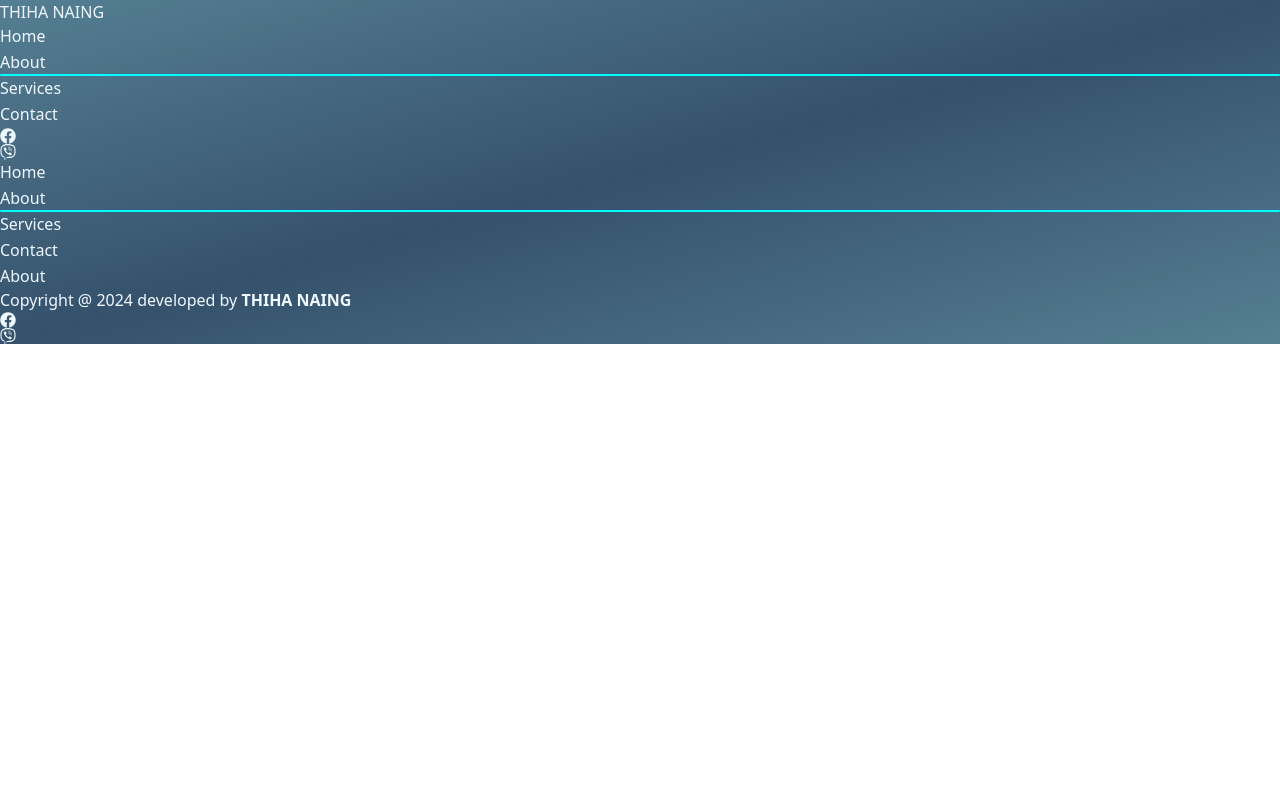
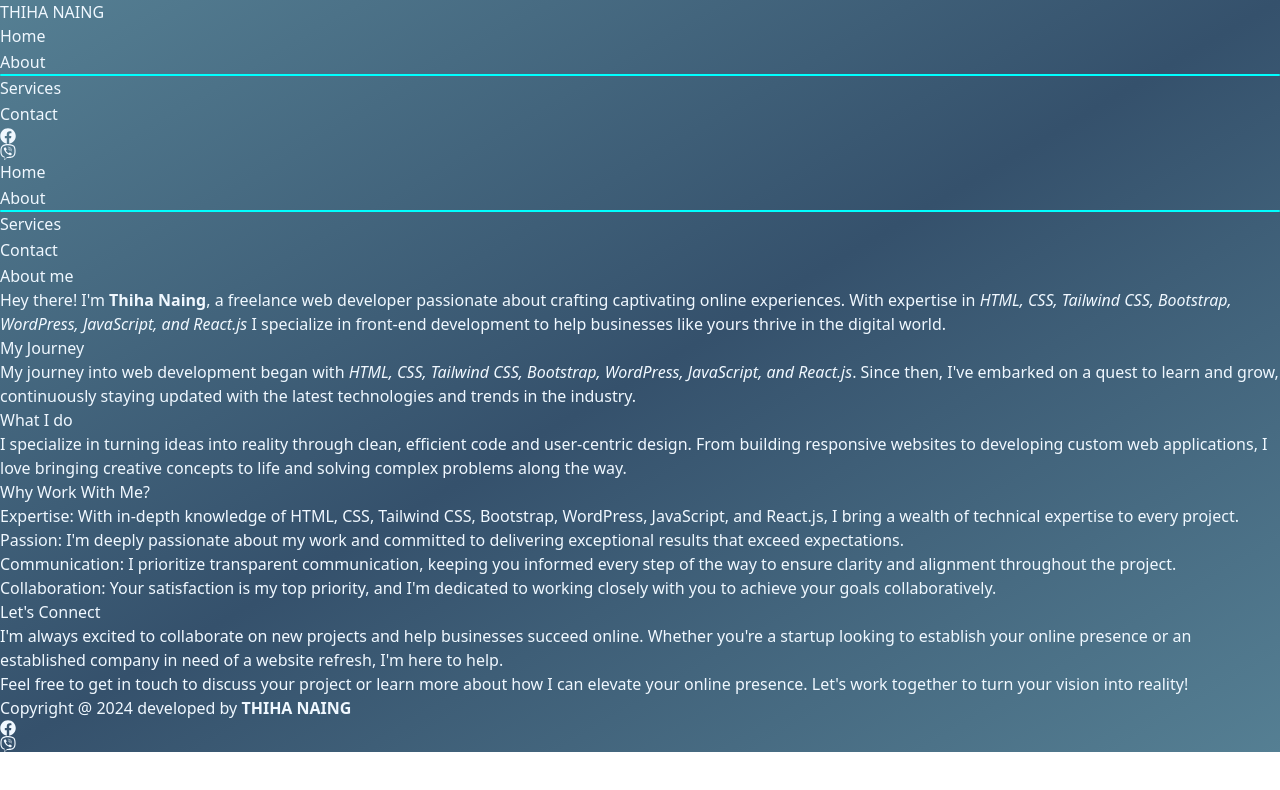
Before and after one commit to Thihanaing27/thihanaing, a React (Vite) app: page /thihanaing/about in a window 1280 px wide. Shown: the top 790 px of the page. Built offline with nearby package versions, Linux system fonts and the light colour scheme; the HTML template or start-up script is replaced by a standard one.

Commit message:
added: About page

```diff
--- /dev/null
+++ b/src/Component/AboutContent/AboutContent.jsx
@@ -0,0 +1,91 @@
+export const AboutContent = () => {
+  return (
+    <div className="w-2/3 flex flex-col gap-4 my-8">
+      {/* about me */}
+      <div className=" border-b-[2px] border-sky-500 px-4 py-2">
+        <h1 className="text-center text-lg font-semibold tracking-widest underline pb-4">
+          About me
+        </h1>
+        <p className="">
+          Hey there! I'm <b>Thiha Naing</b>, a freelance web developer
+          passionate about crafting captivating online experiences. With
+          expertise in{" "}
+          <i>
+            HTML, CSS, Tailwind CSS, Bootstrap, WordPress, JavaScript, and
+            React.js
+          </i>{" "}
+          I specialize in front-end development to help businesses like yours
+          thrive in the digital world.
+        </p>
+      </div>
+      <div className=" border-b-[2px] border-sky-500 px-4 py-2">
+        <h1 className="text-center text-lg font-semibold tracking-widest underline pb-4">
+          My Journey
+        </h1>
+        <p>
+          My journey into web development began with{" "}
+          <i>
+            HTML, CSS, Tailwind CSS, Bootstrap, WordPress, JavaScript, and
+            React.js
+          </i>
+          . Since then, I've embarked on a quest to learn and grow, continuously
+          staying updated with the latest technologies and trends in the
+          industry.
+        </p>
+      </div>
+      <div className=" border-b-[2px] border-sky-500 px-4 py-2">
+        <h1 className="text-center text-lg font-semibold tracking-widest underline pb-4">
+          What I do
+        </h1>
+        <p>
+          I specialize in turning ideas into reality through clean, efficient
+          code and user-centric design. From building responsive websites to
+          developing custom web applications, I love bringing creative concepts
+          to life and solving complex problems along the way.
+        </p>
+      </div>
+      <div className="border-b-[2px] border-sky-500 px-4 py-2">
+        <h1 className="text-center text-lg underline pb-4">
+          Why Work With Me?
+        </h1>
+        <ul className="md:flex gap-2 justify-center items-center">
+          <li className="border-[2px] border-green-300 rounded-xl px-4 my-2">
+            Expertise: With in-depth knowledge of HTML, CSS, Tailwind CSS,
+            Bootstrap, WordPress, JavaScript, and React.js, I bring a wealth of
+            technical expertise to every project.
+          </li>
+          <li className="border-[2px] border-green-300 rounded-xl px-4 my-2">
+            Passion: I'm deeply passionate about my work and committed to
+            delivering exceptional results that exceed expectations.
+          </li>
+          <li className="border-[2px] border-green-300 rounded-xl px-4 my-2">
+            Communication: I prioritize transparent communication, keeping you
+            informed every step of the way to ensure clarity and alignment
+            throughout the project.
+          </li>
+          <li className="border-[2px] border-green-300 rounded-xl px-4 my-2">
+            Collaboration: Your satisfaction is my top priority, and I'm
+            dedicated to working closely with you to achieve your goals
+            collaboratively.
+          </li>
+        </ul>
+      </div>
+      <div className=" border-b-[2px] border-sky-500 px-4 py-2">
+        <h1 className="text-center text-lg font-semibold tracking-widest underline pb-4">
+          Let's Connect
+        </h1>
+        <p>
+          I'm always excited to collaborate on new projects and help businesses
+          succeed online. Whether you're a startup looking to establish your
+          online presence or an established company in need of a website
+          refresh, I'm here to help.
+        </p>
+        <span>
+          Feel free to get in touch to discuss your project or learn more about
+          how I can elevate your online presence. Let's work together to turn
+          your vision into reality!
+        </span>
+      </div>
+    </div>
+  );
+};
--- a/src/Component/Pages/About.jsx
+++ b/src/Component/Pages/About.jsx
@@ -1,3 +1,9 @@
+import { AboutContent } from "../AboutContent/AboutContent";
+
 export const About = () => {
-  return <h1 className="w-full h-screen">About</h1>;
+  return (
+    <div className="w-full flex justify-center items-center mt-7">
+      <AboutContent />
+    </div>
+  );
 };
```
